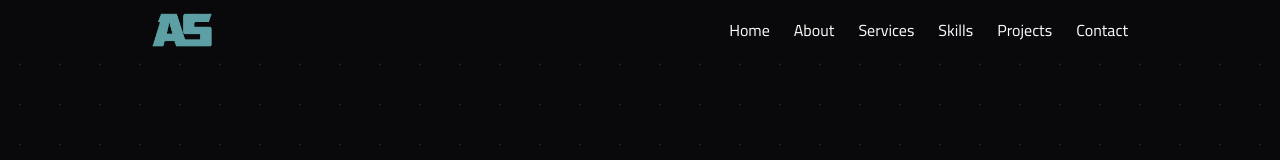
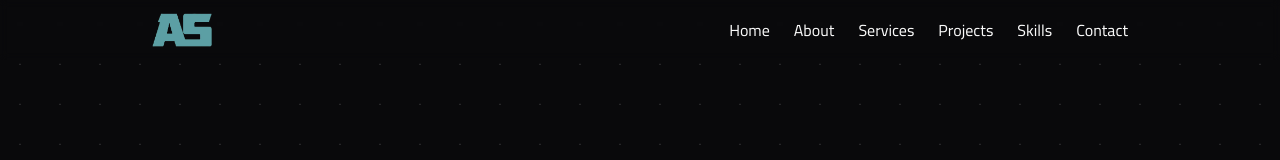
Before and after one commit to Ahmed-Shawki-Dev/my-portfolio, a Next.js app: page / in a window 1280 px wide. Shown: the top 160 px of the page. Built offline with nearby package versions, Linux system fonts and the light colour scheme.

Commit message:
change navbar positions

```diff
--- a/components/navbar/Navbar.tsx
+++ b/components/navbar/Navbar.tsx
@@ -38,11 +38,11 @@ export default function Navbar() {
               <Link href='#services' onClick={() => setOpen(false)}>
                 Services
               </Link>
+              <Link href='#projects' onClick={() => setOpen(false)}>
+                Projects
+              </Link>
               <Link href='#skills' onClick={() => setOpen(false)}>
                 Skills
-              </Link>
-              <Link href='#projects' onClick={() => setOpen(false)}>
-                Projects
               </Link>
               <Link href='#contact' onClick={() => setOpen(false)}>
                 Contact
@@ -70,11 +70,11 @@ export default function Navbar() {
             <Link href='#services' prefetch={false}>
               Services
             </Link>
+            <Link href='#projects' prefetch={false}>
+              Projects
+            </Link>
             <Link href='#skills' prefetch={false}>
               Skills
-            </Link>
-            <Link href='#projects' prefetch={false}>
-              Projects
             </Link>
             <Link href='#contact' prefetch={false}>
               Contact
```
